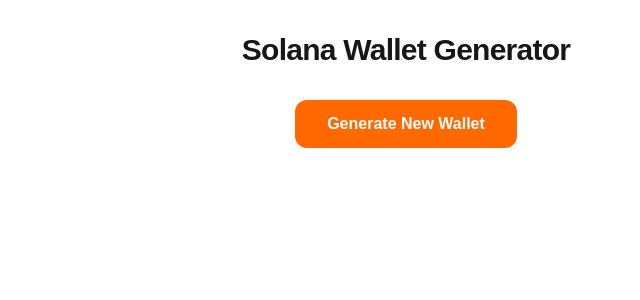
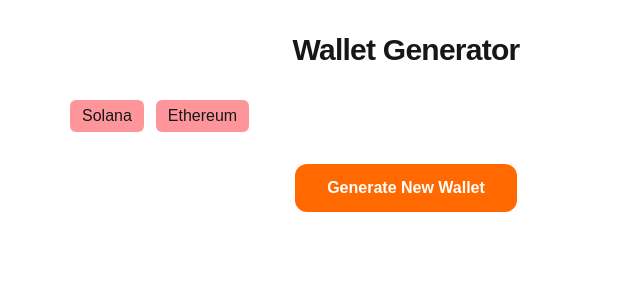
Before and after one commit to Manikantaanyam/walletlab, a Next.js app: page / in a window 1280 px wide. Shown: the top 300 px of the page, without its empty margins (234-874 px from the left). Built offline with nearby package versions, Linux system fonts and the light colour scheme.

Commit message:
Add Ethereu wallet functinality

```diff
--- a/app/page.tsx
+++ b/app/page.tsx
@@ -1,5 +1,6 @@
 "use client";
 
+import { CRYPTOS } from "@/constants/constant";
 import { SolonaWallet } from "@/lib/derivation/solona";
 import { generateNewMnemonic } from "@/lib/mnemonic/generateMnemonic";
 import { Copy, Eye, EyeOff, RefreshCw, ShieldAlert } from "lucide-react";
@@ -40,8 +41,21 @@
     <div className="w-full min-h-screen p-4 md:p-8 flex flex-col items-center">
       <div className="max-w-2xl w-full space-y-8">
         <h1 className="text-3xl font-bold tracking-tight text-center">
-          Solana Wallet Generator
+          Wallet Generator
         </h1>
+
+        <div>
+          <div className="flex gap-3">
+            {CRYPTOS.map((crypto) => (
+              <button
+                className="px-3 py-1 bg-red-500/50 rounded-md hover:bg-red-500"
+                key={crypto.id}
+              >
+                {crypto.name}
+              </button>
+            ))}
+          </div>
+        </div>
 
         <div className="flex justify-center mt-2">
           <button
@@ -72,8 +86,11 @@
                   </button>
                 </div>
                 <div className="grid grid-cols-2 sm:grid-cols-3 md:grid-cols-4 gap-4">
-                  {mnemonics.split(" ").map((word) => (
-                    <div className="border border-slate-100/10  rounded-lg p-2 flex justify-center gap-2 overflow-hidden">
+                  {mnemonics.split(" ").map((word, index) => (
+                    <div
+                      key={index}
+                      className="border border-slate-100/10  rounded-lg p-2 flex justify-center gap-2 overflow-hidden"
+                    >
                       <span className="font-medium truncate">{word}</span>
                     </div>
                   ))}
--- /dev/null
+++ b/constants/constant.ts
@@ -0,0 +1,15 @@
+type CryptoProps = {
+  id: number;
+  name: string;
+};
+
+export const CRYPTOS: CryptoProps[] = [
+  {
+    id: 1,
+    name: "Solana",
+  },
+  {
+    id: 2,
+    name: "Ethereum",
+  },
+];
--- /dev/null
+++ b/lib/derivation/ethers.ts
@@ -0,0 +1,16 @@
+import { HDNodeWallet } from "ethers";
+
+// Ethereum uses secp256k1 curve
+export default function EthereumWallet(mnemonic: string) {
+  // Ehtereum path
+  const path = `m/44'/60'/0'/0/0`;
+
+  // need not need to create a seed phrase from mnemonics it does this internally
+  // the empty string is for password (by default "") also called 13th word which is used in converting mneomincs to seed
+  const wallet = HDNodeWallet.fromPhrase(mnemonic, "", path);
+
+  return {
+    publicKey: wallet.address,
+    secretKey: wallet.privateKey,
+  };
+}
--- a/package.json
+++ b/package.json
@@ -14,6 +14,7 @@
     "bip39": "^3.1.0",
     "bs58": "^6.0.0",
     "ed25519-hd-key": "^1.3.0",
+    "ethers": "^6.16.0",
     "lucide-react": "^0.562.0",
     "next": "16.1.1",
     "react": "19.2.3",
```
Also changed, not shown: 1 other file (tests, documents, lock files or other folders).
